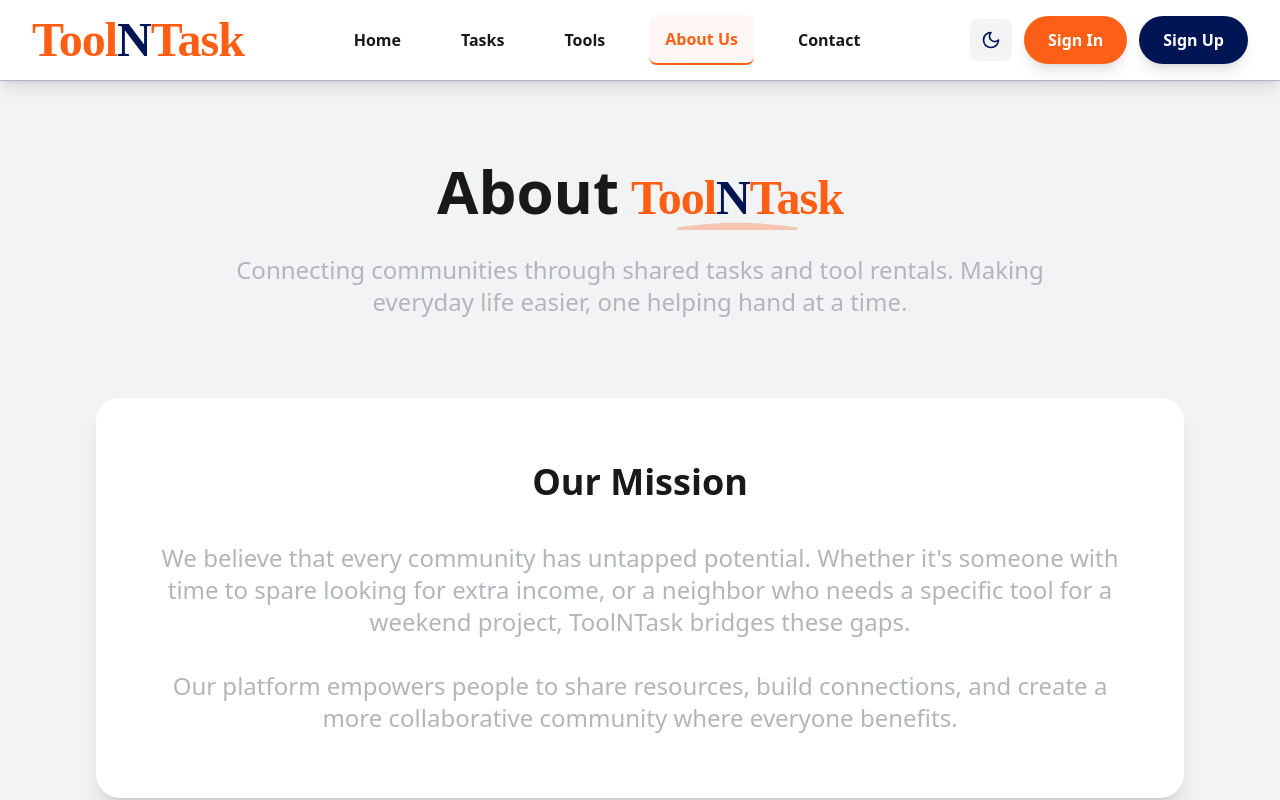
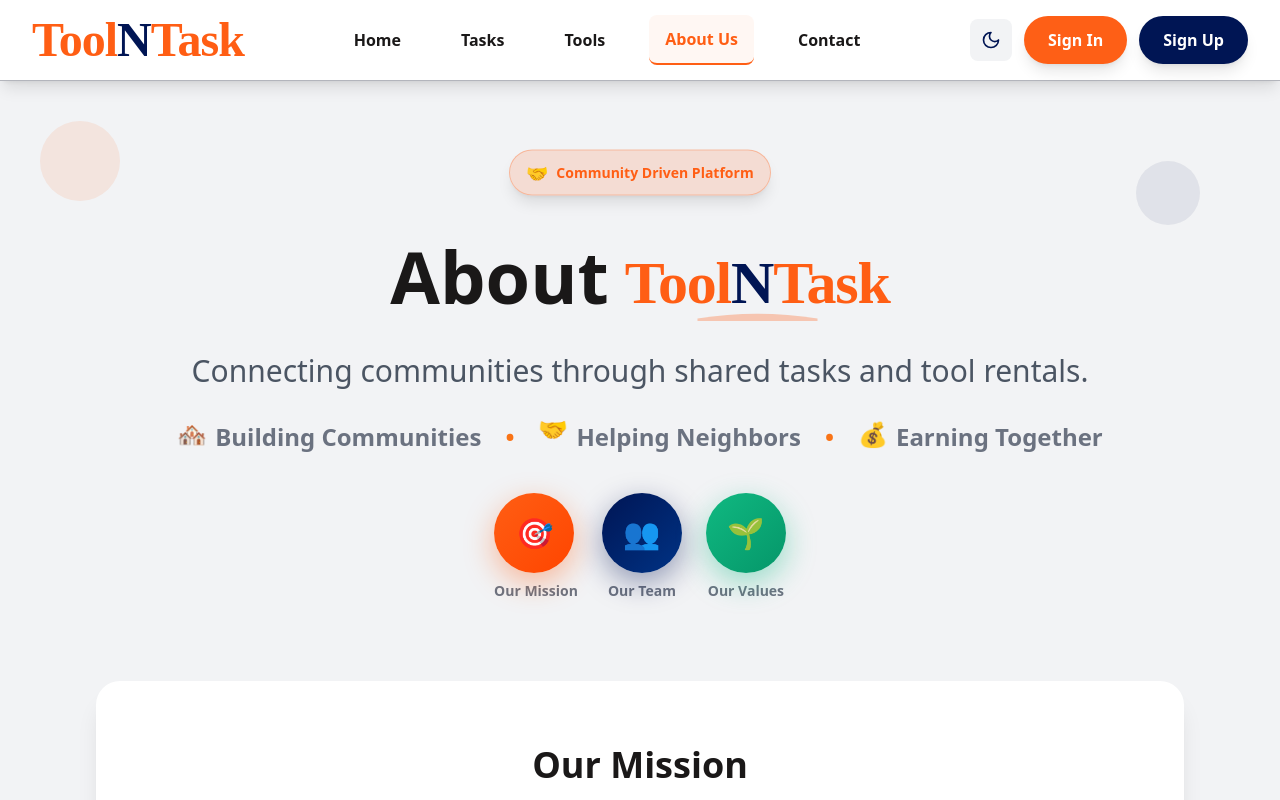
Before and after one commit to SeneshFitzroy/ToolnTask, a Next.js app: page /About in a window 1280 px wide. Shown: the top 800 px of the page. Built offline with nearby package versions, Linux system fonts and the light colour scheme; a web font is replaced by a local one.

Commit message:
feat: Enhanced pages/About.tsx,  - Detailed changes: diff --git a/pages/About.tsx b/pages/About.tsx ind... at 01:58 PM +0530, July 03, 2025

```diff
--- a/pages/About.tsx
+++ b/pages/About.tsx
@@ -21,19 +21,103 @@ export default function About() {
     <div className="min-h-screen" style={{ backgroundColor: theme === 'dark' ? '#0C0F16' : '#F2F3F5' }}>
       <Navigation />
 
-      <div className="py-12 sm:py-16 lg:py-20">
-        <div className="max-w-6xl mx-auto px-4 sm:px-6 lg:px-8">
+      <div className="py-12 sm:py-16 lg:py-20 relative overflow-hidden">
+        {/* Background Elements */}
+        <div className="absolute inset-0 opacity-10">
+          <div className="absolute top-10 left-10 w-20 h-20 rounded-full animate-pulse" style={{ backgroundColor: '#FF5E14', animationDelay: '0s', animationDuration: '3s' }}></div>
+          <div className="absolute top-20 right-20 w-16 h-16 rounded-full animate-pulse" style={{ backgroundColor: '#001554', animationDelay: '1s', animationDuration: '4s' }}></div>
+          <div className="absolute bottom-20 left-20 w-12 h-12 rounded-full animate-pulse" style={{ backgroundColor: '#FF5E14', animationDelay: '2s', animationDuration: '3.5s' }}></div>
+          <div className="absolute bottom-10 right-10 w-14 h-14 rounded-full animate-pulse" style={{ backgroundColor: '#001554', animationDelay: '3s', animationDuration: '4.5s' }}></div>
+        </div>
+
+        <div className="max-w-6xl mx-auto px-4 sm:px-6 lg:px-8 relative z-10">
           <div className="text-center mb-12 sm:mb-16 lg:mb-20">
-            <h1 className="text-3xl sm:text-4xl md:text-5xl lg:text-6xl font-bold mb-4 sm:mb-6 lg:mb-8 flex items-baseline justify-center gap-2 sm:gap-3" style={{ color: theme === 'dark' ? '#FFFFFF' : '#1A1818' }}>
-              <span>About</span>
-              <div className="relative">
-                <Logo size="large" showUnderline={true} className="inline-block" />
+            {/* Enhanced Badge */}
+            <div className="inline-flex items-center gap-2 px-4 py-2 rounded-full mb-6 sm:mb-8 shadow-lg animate-bounce"
+                 style={{
+                   backgroundColor: theme === 'dark' ? 'rgba(255, 94, 20, 0.2)' : 'rgba(255, 94, 20, 0.15)',
+                   border: `1px solid ${theme === 'dark' ? 'rgba(255, 94, 20, 0.4)' : 'rgba(255, 94, 20, 0.3)'}`,
+                   animationDuration: '3s'
+                 }}>
+              <span className="text-lg animate-pulse">🤝</span>
+              <span className="text-sm font-semibold" style={{ color: '#FF5E14' }}>Community Driven Platform</span>
+            </div>
+
+            {/* Enhanced Title */}
+            <h1 className="text-4xl sm:text-5xl md:text-6xl lg:text-7xl font-black mb-6 sm:mb-8 lg:mb-10 flex flex-col sm:flex-row items-center justify-center gap-3 sm:gap-4 group"
+                style={{ color: theme === 'dark' ? '#FFFFFF' : '#1A1818' }}>
+              <span className="relative">
+                <span className="relative z-10">About</span>
+                <div className="absolute -bottom-2 left-0 w-full h-3 bg-gradient-to-r from-orange-400/30 to-orange-600/30 rounded-full transform scale-x-0 group-hover:scale-x-100 transition-transform duration-700"></div>
+              </span>
+              <div className="relative transform group-hover:scale-110 transition-all duration-500">
+                <Logo size="xl" showUnderline={true} className="inline-block" />
+                <div className="absolute -inset-2 bg-gradient-to-r from-orange-400/20 to-blue-400/20 rounded-xl blur-lg opacity-0 group-hover:opacity-100 transition-opacity duration-500"></div>
               </div>
             </h1>
-            <p className="text-lg sm:text-xl lg:text-2xl max-w-4xl mx-auto leading-relaxed" style={{ color: theme === 'dark' ? '#B3B5BC' : '#B3B5BC' }}>
-              Connecting communities through shared tasks and tool rentals.
-              Making everyday life easier, one helping hand at a time.
-            </p>
+
+            {/* Enhanced Description with Icons */}
+            <div className="max-w-5xl mx-auto">
+              <p className="text-xl sm:text-2xl lg:text-3xl leading-relaxed mb-6 sm:mb-8 font-medium"
+                 style={{ color: theme === 'dark' ? '#B3B5BC' : '#4B5563' }}>
+                Connecting communities through shared tasks and tool rentals.
+              </p>
+              <div className="flex flex-wrap items-center justify-center gap-4 sm:gap-6 text-lg sm:text-xl lg:text-2xl font-semibold"
+                   style={{ color: theme === 'dark' ? '#B3B5BC' : '#6B7280' }}>
+                <div className="flex items-center gap-2 group cursor-pointer">
+                  <span className="text-2xl animate-bounce" style={{ animationDelay: '0.5s' }}>🏘️</span>
+                  <span className="group-hover:text-orange-500 transition-colors duration-300">Building Communities</span>
+                </div>
+                <span className="hidden sm:block text-orange-500">•</span>
+                <div className="flex items-center gap-2 group cursor-pointer">
+                  <span className="text-2xl animate-bounce" style={{ animationDelay: '1s' }}>🤝</span>
+                  <span className="group-hover:text-orange-500 transition-colors duration-300">Helping Neighbors</span>
+                </div>
+                <span className="hidden sm:block text-orange-500">•</span>
+                <div className="flex items-center gap-2 group cursor-pointer">
+                  <span className="text-2xl animate-bounce" style={{ animationDelay: '1.5s' }}>💰</span>
+                  <span className="group-hover:text-orange-500 transition-colors duration-300">Earning Together</span>
+                </div>
+              </div>
+            </div>
+
+            {/* Floating Action Elements */}
+            <div className="flex flex-wrap justify-center gap-4 sm:gap-6 mt-8 sm:mt-10">
+              <div className="group">
+                <div className="w-16 h-16 sm:w-20 sm:h-20 rounded-full flex items-center justify-center shadow-xl transform hover:scale-110 transition-all duration-500 cursor-pointer animate-float"
+                     style={{
+                       background: 'linear-gradient(135deg, #FF5E14 0%, #FF4500 100%)',
+                       boxShadow: '0 10px 30px rgba(255, 94, 20, 0.4)'
+                     }}>
+                  <span className="text-2xl sm:text-3xl animate-pulse">🎯</span>
+                </div>
+                <p className="text-sm font-semibold mt-2" style={{ color: theme === 'dark' ? '#B3B5BC' : '#6B7280' }}>Our Mission</p>
+              </div>
+
+              <div className="group">
+                <div className="w-16 h-16 sm:w-20 sm:h-20 rounded-full flex items-center justify-center shadow-xl transform hover:scale-110 transition-all duration-500 cursor-pointer animate-float"
+                     style={{
+                       background: 'linear-gradient(135deg, #001554 0%, #003385 100%)',
+                       boxShadow: '0 10px 30px rgba(0, 21, 84, 0.4)',
+                       animationDelay: '1s'
+                     }}>
+                  <span className="text-2xl sm:text-3xl animate-pulse">👥</span>
+                </div>
+                <p className="text-sm font-semibold mt-2" style={{ color: theme === 'dark' ? '#B3B5BC' : '#6B7280' }}>Our Team</p>
+              </div>
+
+              <div className="group">
+                <div className="w-16 h-16 sm:w-20 sm:h-20 rounded-full flex items-center justify-center shadow-xl transform hover:scale-110 transition-all duration-500 cursor-pointer animate-float"
+                     style={{
+                       background: 'linear-gradient(135deg, #10B981 0%, #059669 100%)',
+                       boxShadow: '0 10px 30px rgba(16, 185, 129, 0.4)',
+                       animationDelay: '2s'
+                     }}>
+                  <span className="text-2xl sm:text-3xl animate-pulse">🌱</span>
+                </div>
+                <p className="text-sm font-semibold mt-2" style={{ color: theme === 'dark' ? '#B3B5BC' : '#6B7280' }}>Our Values</p>
+              </div>
+            </div>
           </div>
 
           {/* Mission Section */}
```
